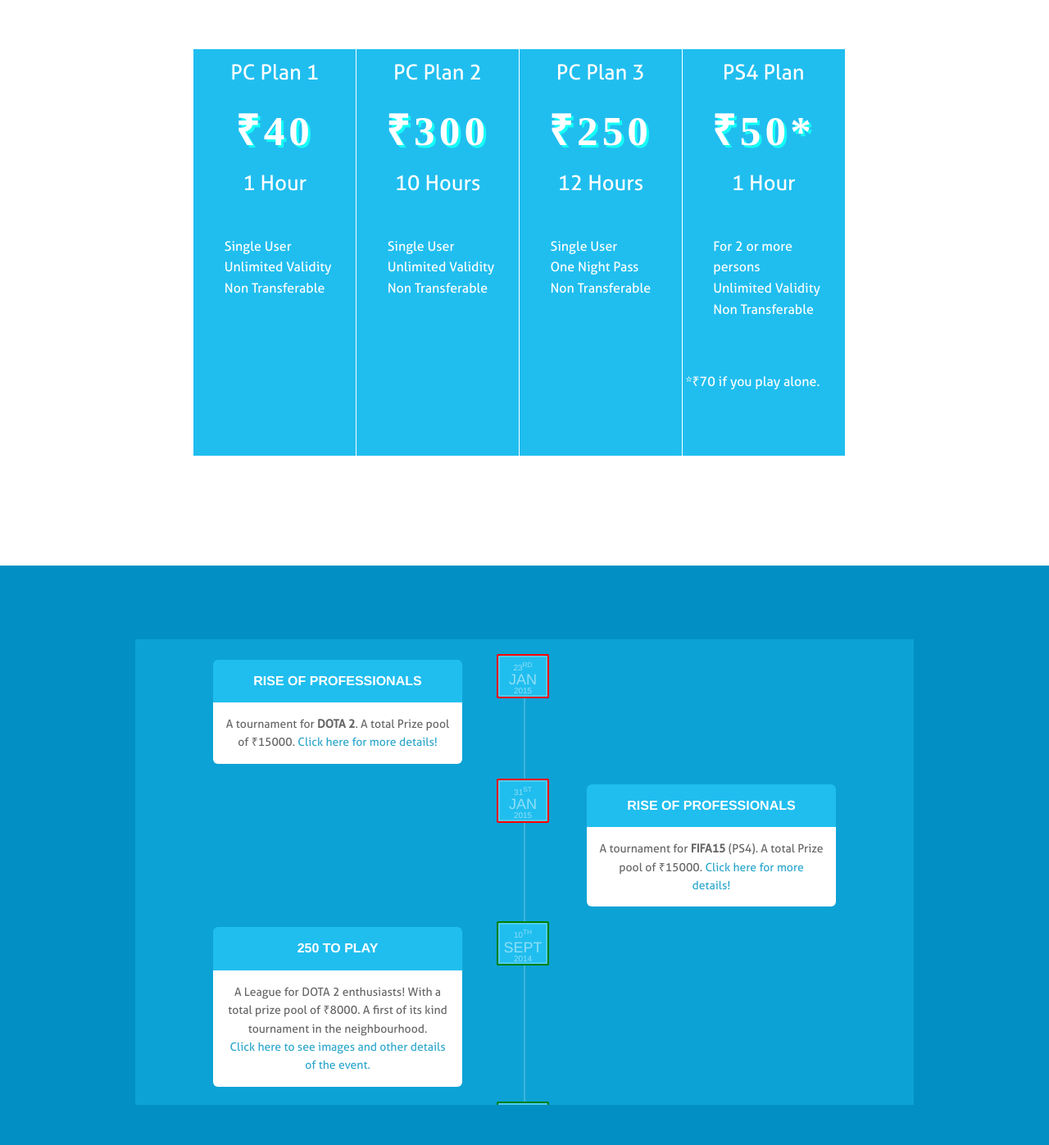
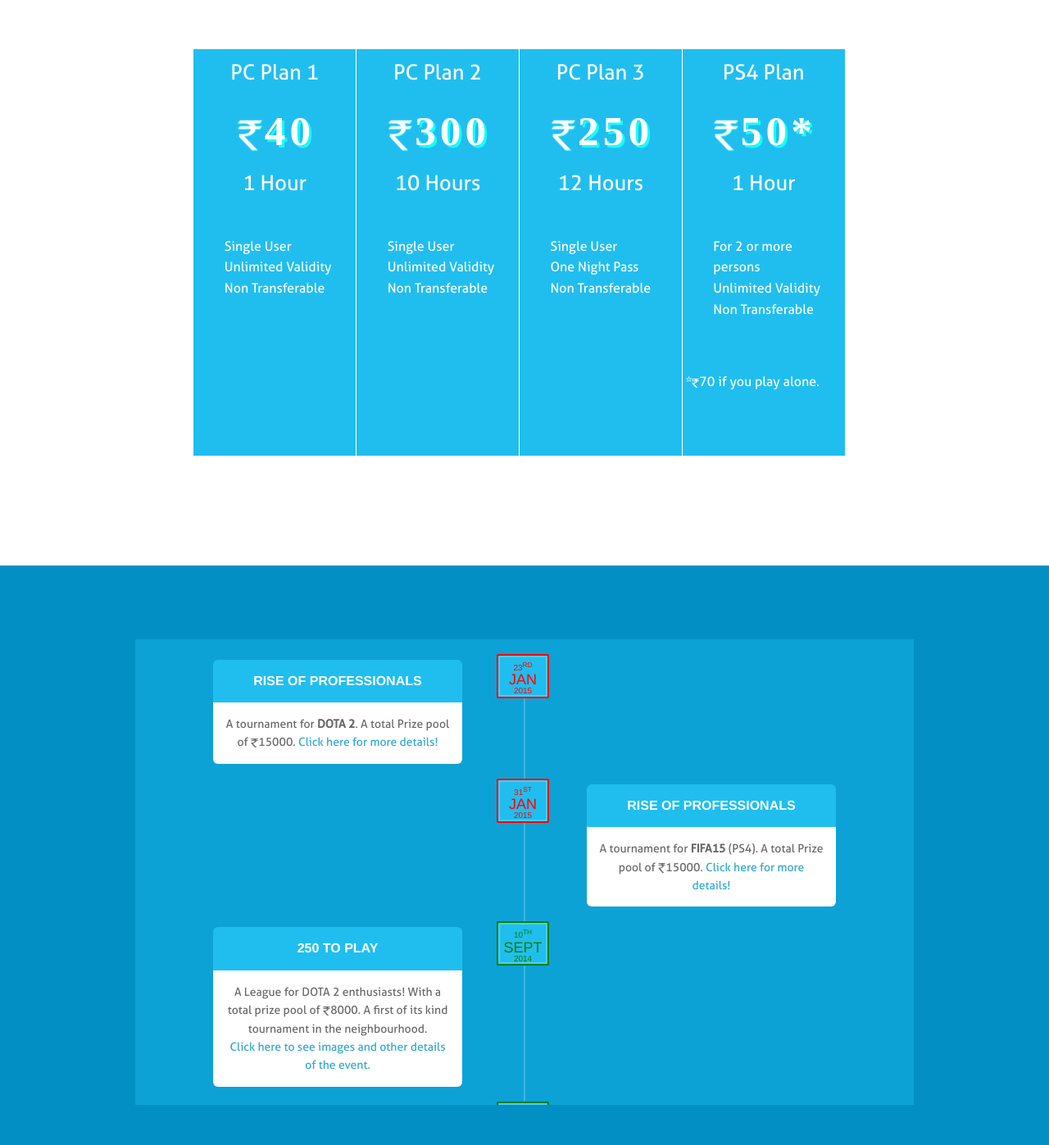
Before and after one commit to khannasarthak/RNRwebsite, a plain HTML site: page index.html in a window 1280 px wide. Shown: the part 2510-3907 px from the top of the page at 82% size. Drawn offline with Linux system fonts and the light colour scheme; a web font is replaced by a local one.

Commit message:
maa ki khatam
-

```diff
--- a/css/style.css
+++ b/css/style.css
@@ -1056,15 +1056,26 @@
   font-weight: 10;
   text-transform: uppercase;
   background: #20beef;
-  color: rgba(255,255,255,0.5);
+  color: green;
     box-shadow: 0 0 0 2px green;
   border: 2px solid rgba(255,255,255,0.2);
-
+  	-webkit-transition: all 0.3s ease;
+	-moz-transition: all 0.3s ease;
+	-o-transition: all 0.3s ease;
+	transition: all 0.3s ease;
 }
 
+section#timeline article div.inner span.date:hover {
+    box-shadow: 0 0 0 5px green;
+}
 
 section#timeline article div.inner span.upcoming {
   box-shadow: 0 0 0 2px red;
+  color: red;
+}
+
+section#timeline article div.inner span.upcoming:hover {
+  box-shadow: 0 0 0 5px red;
 }
 
 section#timeline article div.inner span.date span {
@@ -1246,3 +1257,28 @@
     top: 0;
   }
 }
+
+.rsSymbol{
+ height: 60%;
+ width: auto;
+}
+
+.rs2Symbol{
+ height: 2%;
+ width: auto;
+}
+.rs3Symbol{
+ height: 2.5%;
+ width: auto;
+}
+
+#blueMask{
+    pointer-events: none;
+    position: absolute;
+    top: 0;
+    left: 0;
+    width: 100%;
+    height: 100%;
+    background-color: rgba(32,190,239,0.08);
+    z-index: 99;
+}
--- a/index.html
+++ b/index.html
@@ -191,6 +191,8 @@
 
 
     <div class="row full page" id="third">
+        <div id="blueMask"><p></p></div>
+
         <div class="width">
 
             <!-- http://sarasoueidan.com/blog/windows8-animations/ -->
@@ -560,6 +562,7 @@
 
         </div>
     </div>
+
     <div class="row full page" id="fourth">
         <div class="width">
             <div class="container">
@@ -571,7 +574,7 @@
                         </div>
 
                         <div class="middle">
-                            <div class="price_amount"><span class="pound_sign"></span>&#8377;40</div>
+                            <div class="price_amount"><span class="pound_sign"></span><img src="img/rs.png" class="rsSymbol"/>40</div>
                             <div class="price_sub">1 Hour
                                 <br>
                                 <br>
@@ -598,7 +601,7 @@
 
                         <div class="middle">
                             <div class="price_amount">
-                                </span>&#8377;300</div>
+                                </span><img src="img/rs.png" class="rsSymbol"/>300</div>
                             <div class="price_sub">10 Hours
                                 <br>
                                 <br>
@@ -625,7 +628,7 @@
 
                         <div class="middle">
                             <div class="price_amount">
-                                </span>&#8377;250</div>
+                                </span><img src="img/rs.png" class="rsSymbol"/>250</div>
                             <div class="price_sub">12 Hours
                                 <br>
                                 <br>
@@ -658,7 +661,7 @@
                         </div>
 
                         <div class="middle">
-                            <div class="price_amount"><span class="pound_sign"></span>&#8377;50*</div>
+                            <div class="price_amount"><span class="pound_sign"></span><img src="img/rs.png" class="rsSymbol"/>50*</div>
                             <div class="price_sub">1 Hour
                                 <br>
                                 <br>
@@ -675,7 +678,7 @@
                                 </ul>
                                 <br>
                                 <br>
-                                <br>*&#8377;70 if you play alone.
+                                <br>*<img src="img/rs3.png" class="rs3Symbol"/>70 if you play alone.
                             </div>
                         </div>
 
@@ -698,7 +701,7 @@
                         <span class="year">2015</span>
                         </span>
                         <h2>Rise Of Professionals</h2>
-                        <p>A tournament for <b>DOTA 2</b>. A total Prize pool of &#8377;15000.<a href="https://www.facebook.com/events/357600414444095/" target="_blank"> Click here for more details!</a>
+                        <p>A tournament for <b>DOTA 2</b>. A total Prize pool of <img src="img/rs2.png" class="rs2Symbol"/>15000.<a href="https://www.facebook.com/events/357600414444095/" target="_blank"> Click here for more details!</a>
                         </p>
                     </div>
                 </article>
@@ -711,7 +714,7 @@
                         <span class="year">2015</span>
                         </span>
                         <h2>Rise Of Professionals</h2>
-                        <p>A tournament for <b>FIFA15</b> (PS4). A total Prize pool of &#8377;15000.<a href="https://www.facebook.com/events/749874331756563/" target="_blank"> Click here for more details!</a>
+                        <p>A tournament for <b>FIFA15</b> (PS4). A total Prize pool of <img src="img/rs2.png" class="rs2Symbol"/>15000.<a href="https://www.facebook.com/events/749874331756563/" target="_blank"> Click here for more details!</a>
                         </p>
                     </div>
                 </article>
@@ -724,7 +727,7 @@
                         <span class="year">2014</span>
                         </span>
                         <h2>250 To Play</h2>
-                        <p>A League for DOTA 2 enthusiasts! With a total prize pool of &#8377;8000. A first of its kind tournament in the neighbourhood.
+                        <p>A League for DOTA 2 enthusiasts! With a total prize pool of <img src="img/rs2.png" class="rs2Symbol"/>8000. A first of its kind tournament in the neighbourhood.
                             <br> <a href="https://www.facebook.com/events/501188113353791/" target="_blank">Click here to see images and other details of the event.</a>
                         </p>
                     </div>
--- a/scripts/main.js
+++ b/scripts/main.js
@@ -116,13 +116,13 @@
    image.fadeOut(500, function () {
 
    image.css('background-image', 'url(' + images [im++] +')');
-
+   if(im >= images.length)
+    im = 0;
    image.fadeIn(500);
 
    });
 
-   if(im == images.length)
-    im = 0;
+
   }, 8000);
 
 
```
Also changed, not shown: img/rs.png (added), img/rs2.png (added), img/rs3.png (added), stuff_left_to_do.txt (deleted).
